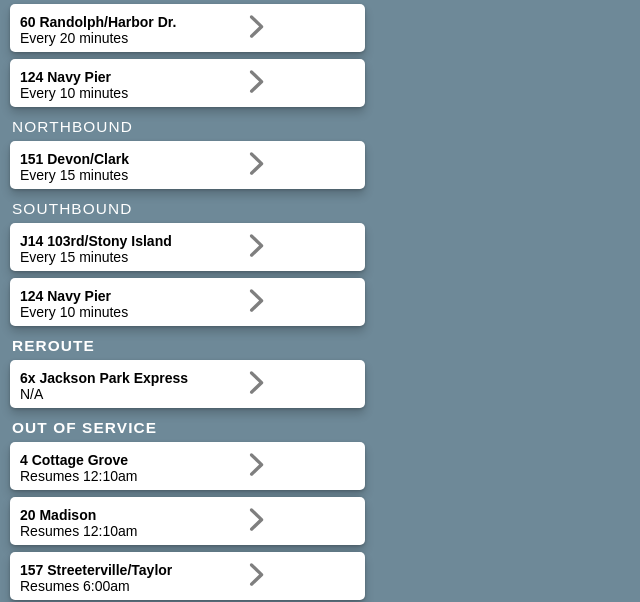
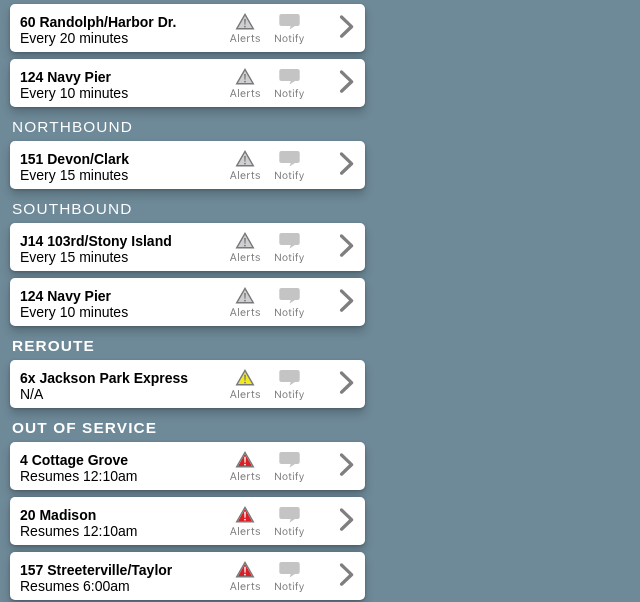
Before and after one commit to allanklar/busybus, a plain HTML site: page index.html in a window 1280 px wide. Shown: the part 293-895 px from the top of the page, without its empty margins (0-640 px from the left). Drawn offline with Linux system fonts and the light colour scheme.

Commit message:
index.html

```diff
--- a/index.html
+++ b/index.html
@@ -31,6 +31,10 @@
               <div class="table-left">
                 <p class="strong"><strong>60 Randolph/Harbor Dr.</strong><br></p><p> Every 20 minutes </p>
               </div>
+              <div class="table-icon1">
+              </div>
+              <div class="table-icon2">
+              </div>
               <div class="table-right">
               </div>
           </div>
@@ -38,6 +42,10 @@
           <div class="table">
               <div class="table-left">
                 <p class="strong"><strong>124 Navy Pier</strong><br></p><p> Every 10 minutes </p>
+              </div>
+              <div class="table-icon1">
+              </div>
+              <div class="table-icon2">
               </div>
               <div class="table-right">
               </div>
@@ -50,6 +58,9 @@
         <div class="table">
             <div class="table-left">
               <p class="strong"><strong>151 Devon/Clark</strong><br></p><p> Every 15 minutes </p>
+            </div><div class="table-icon1">
+            </div>
+            <div class="table-icon2">
             </div>
             <div class="table-right">
             </div>
@@ -63,6 +74,10 @@
             <div class="table-left">
               <p class="strong"><strong>J14 103rd/Stony Island</strong><br></p><p> Every 15 minutes </p>
             </div>
+            <div class="table-icon1">
+            </div>
+            <div class="table-icon2">
+            </div>
             <div class="table-right">
             </div>
         </div>
@@ -70,6 +85,10 @@
         <div class="table">
             <div class="table-left">
               <p class="strong"><strong>124 Navy Pier</strong><br></p><p> Every 10 minutes </p>
+            </div>
+            <div class="table-icon1">
+            </div>
+            <div class="table-icon2">
             </div>
             <div class="table-right">
             </div>
@@ -82,6 +101,10 @@
             <div class="table-left">
               <p class="strong"><strong>6x Jackson Park Express</strong><br></p><p> N/A </p>
             </div>
+            <div class="table-icon1-active">
+            </div>
+            <div class="table-icon2">
+            </div>
             <div class="table-right">
             </div>
         </div>
@@ -91,9 +114,11 @@
         </div>
         <div class="table">
             <div class="table-left">
-
-
               <p class="strong"><strong>4 Cottage Grove</strong><br></p><p> Resumes 12:10am </p>
+            </div>
+            <div class="table-icon1-out">
+            </div>
+            <div class="table-icon2">
             </div>
             <div class="table-right">
             </div>
@@ -103,6 +128,10 @@
             <div class="table-left">
               <p class="strong"><strong>20 Madison</strong><br></p><p> Resumes 12:10am </p>
             </div>
+            <div class="table-icon1-out">
+            </div>
+            <div class="table-icon2">
+            </div>
             <div class="table-right">
             </div>
         </div>
@@ -110,6 +139,10 @@
         <div class="table">
             <div class="table-left">
               <p class="strong"><strong>157 Streeterville/Taylor</strong><br></p><p> Resumes 6:00am </p>
+            </div>
+            <div class="table-icon1-out">
+            </div>
+            <div class="table-icon2">
             </div>
             <div class="table-right">
             </div>
```
